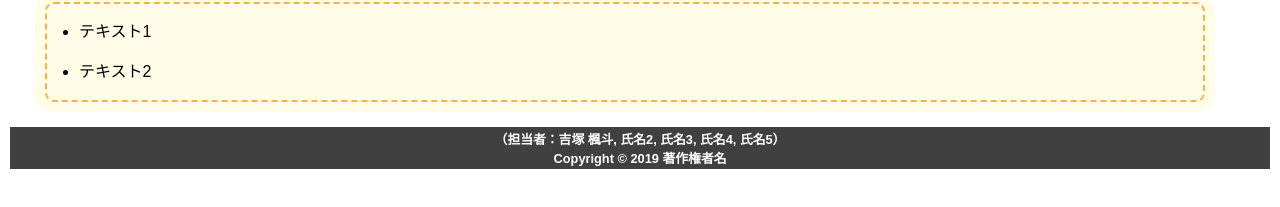
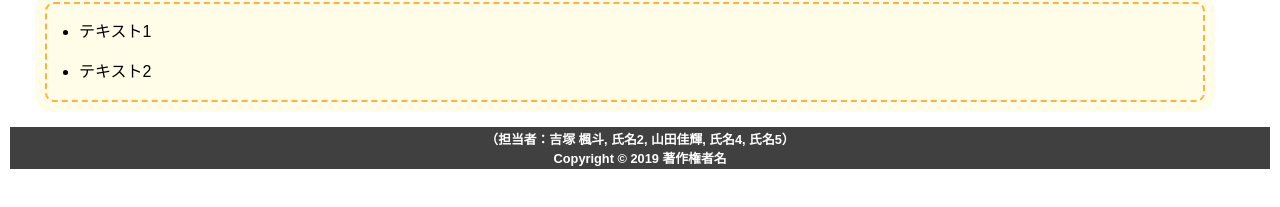
Before and after one commit to FutoYoshizuka/TokyoHTML1, a plain HTML site: page index.html in a window 1280 px wide. Shown: the part 2437-2644 px from the top of the page. Drawn offline with Linux system fonts and the light colour scheme.

Commit message:
Update index.html

```diff
--- a/index.html
+++ b/index.html
@@ -129,7 +129,7 @@
 </main>
 
 <footer>
-    <p>（担当者：吉塚 楓斗, 氏名2, 氏名3, 氏名4, 氏名5）</p>
+    <p>（担当者：吉塚 楓斗, 氏名2, 山田佳輝, 氏名4, 氏名5）</p>
     <p>Copyright &copy 2019 著作権者名</p>
 </footer>
 
```
